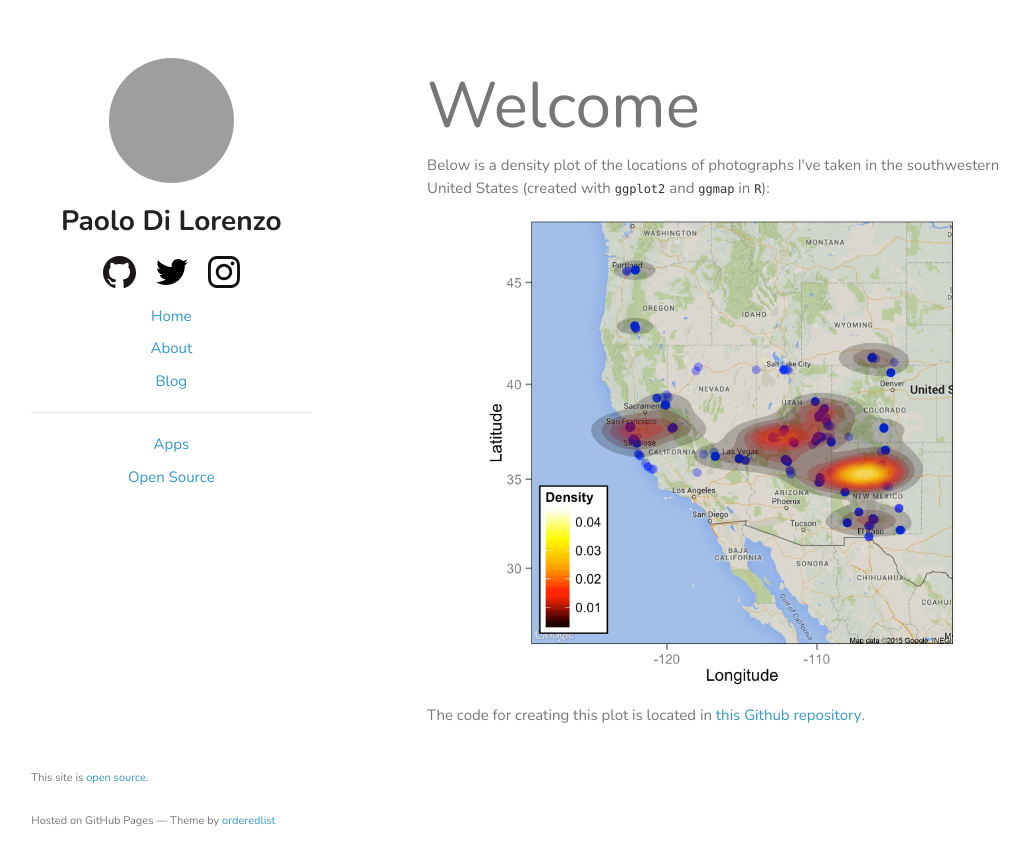
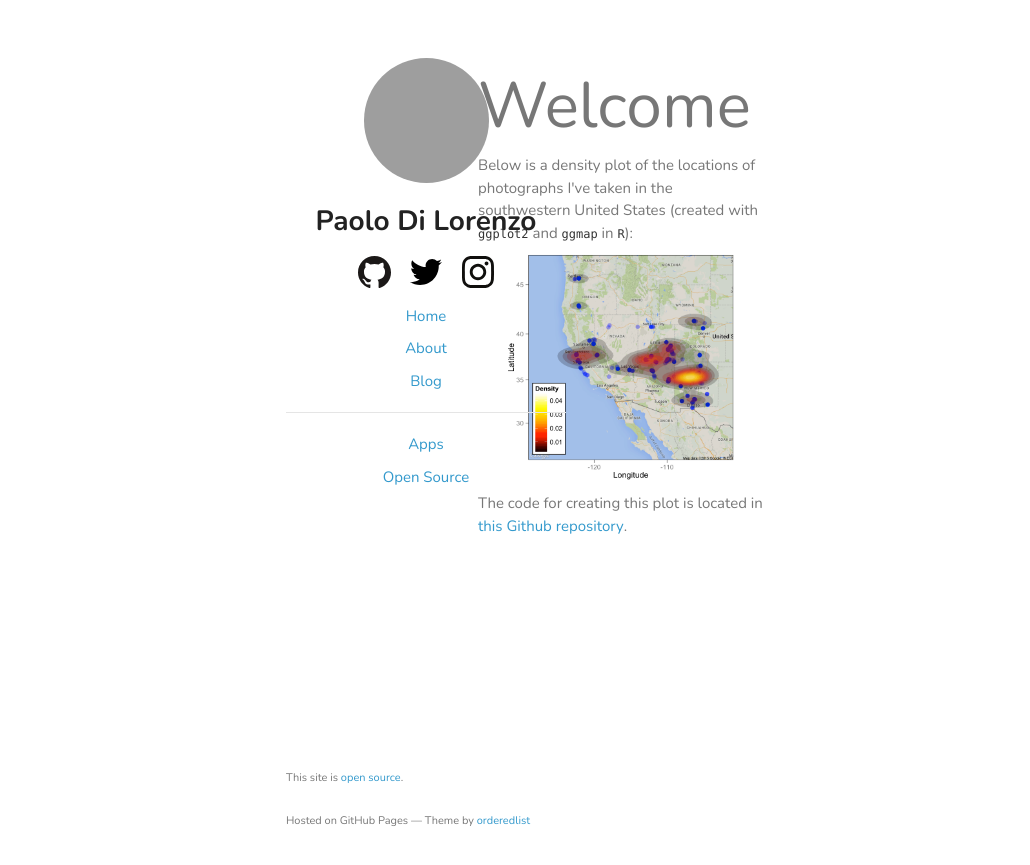
Before and after one commit to pdil/website-Jekyll, a Jekyll site: the page built from index.html, in a window 1280 px wide. Shown: the top 865 px of the page, without its empty margins (114-1144 px from the left). Built offline with Jekyll 4.4.1, drawn with Linux system fonts in a browser that asks for light colours; grey boxes are pictures that could not be loaded.

Commit message:
Set maximum content width

```diff
--- a/stylesheets/styles.css
+++ b/stylesheets/styles.css
@@ -58,6 +58,7 @@ a small {
 }
 
 .wrapper {
+  max-width:480px;
   width:85%;/*860px;*/
   margin:0 auto;
 }
```
